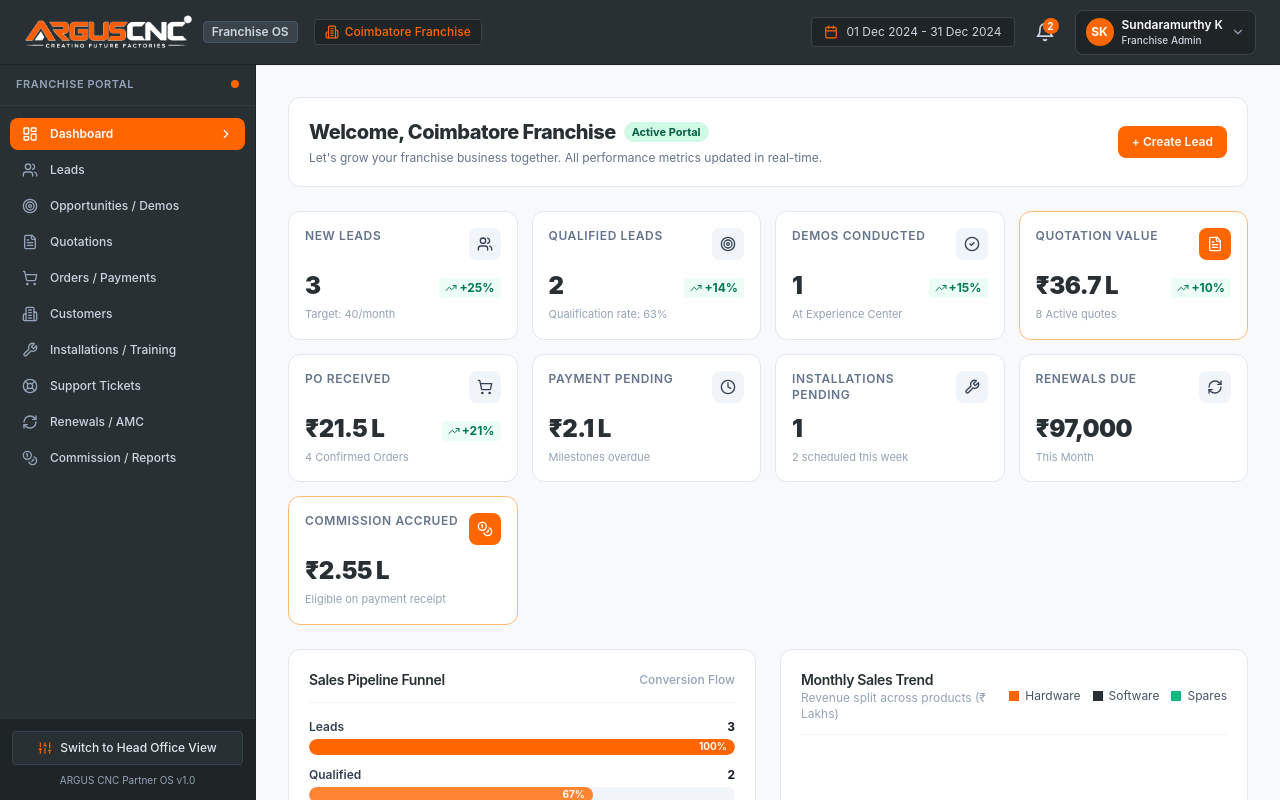
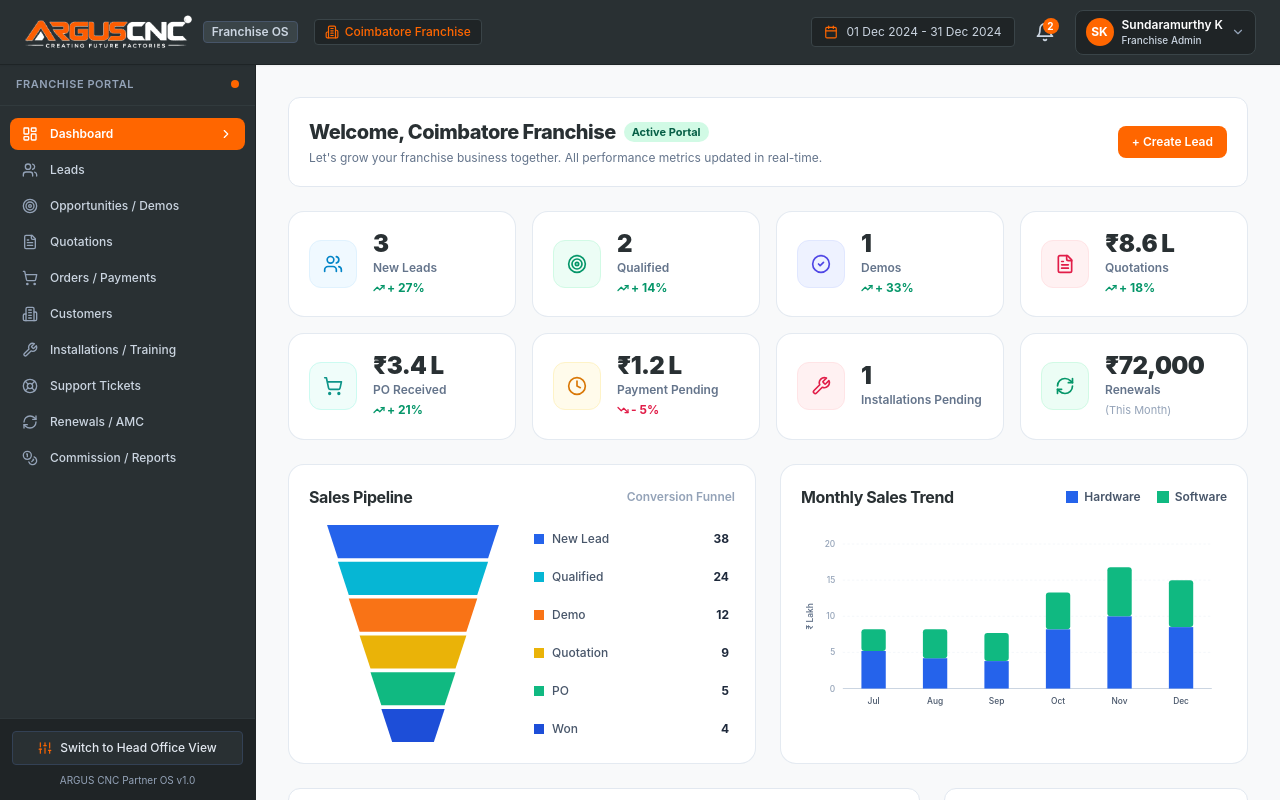
Before and after one commit to productionargus-wq/Argus-Franchise-Operating-System, a Next.js app: page /dashboard in a window 1280 px wide. Shown: the top 800 px of the page. Built offline with nearby package versions, Linux system fonts and the light colour scheme.

Commit message:
feat: enhance Franchise Dashboard with tapered sales funnel, stacked monthly sales trend chart, and colored metric cards matching reference design

```diff
--- a/app/dashboard/page.tsx
+++ b/app/dashboard/page.tsx
@@ -113,73 +113,68 @@
         </div>
       </div>
 
-      {/* 9 KPI Cards (Matching Section 3.1 & Mockup 1) */}
-      <div className="grid grid-cols-1 sm:grid-cols-2 lg:grid-cols-3 xl:grid-cols-4 2xl:grid-cols-5 gap-3.5">
+      {/* 8 KPI Cards (Matching Section 3.1 & Reference Mockup) */}
+      <div className="grid grid-cols-1 sm:grid-cols-2 lg:grid-cols-4 gap-4">
         <KpiCard
           title="New Leads"
           value={kpiData?.newLeads?.count ?? 38}
           icon={Users}
-          trend={kpiData?.newLeads?.trend ?? "+25%"}
+          trend={kpiData?.newLeads?.trend ?? "+ 27%"}
           isPositiveTrend={true}
-          subtitle="Target: 40/month"
+          colorScheme="sky"
         />
         <KpiCard
-          title="Qualified Leads"
+          title="Qualified"
           value={kpiData?.qualified?.count ?? 24}
           icon={Target}
-          trend={kpiData?.qualified?.trend ?? "+14%"}
+          trend={kpiData?.qualified?.trend ?? "+ 14%"}
           isPositiveTrend={true}
-          subtitle="Qualification rate: 63%"
+          colorScheme="emerald"
         />
         <KpiCard
-          title="Demos Conducted"
+          title="Demos"
           value={kpiData?.demos?.count ?? 12}
           icon={CheckCircle2}
-          trend={kpiData?.demos?.trend ?? "+15%"}
+          trend={kpiData?.demos?.trend ?? "+ 33%"}
           isPositiveTrend={true}
-          subtitle="At Experience Center"
+          colorScheme="indigo"
         />
         <KpiCard
-          title="Quotation Value"
+          title="Quotations"
           value={kpiData?.quotationValue?.formatted ?? "₹8.6 L"}
           icon={FileText}
-          trend={kpiData?.quotationValue?.trend ?? "+10%"}
+          trend={kpiData?.quotationValue?.trend ?? "+ 18%"}
           isPositiveTrend={true}
-          subtitle="8 Active quotes"
-          highlight={true}
+          colorScheme="rose"
         />
         <KpiCard
           title="PO Received"
           value={kpiData?.poReceived?.formatted ?? "₹3.4 L"}
           icon={ShoppingCart}
-          trend={kpiData?.poReceived?.trend ?? "+21%"}
+          trend={kpiData?.poReceived?.trend ?? "+ 21%"}
           isPositiveTrend={true}
-          subtitle="4 Confirmed Orders"
+          colorScheme="teal"
         />
         <KpiCard
           title="Payment Pending"
           value={kpiData?.paymentPending?.formatted ?? "₹1.2 L"}
           icon={Clock}
-          subtitle="Milestones overdue"
+          trend={kpiData?.paymentPending?.trend ?? "- 5%"}
+          isPositiveTrend={false}
+          colorScheme="amber"
         />
         <KpiCard
           title="Installations Pending"
           value={kpiData?.installationsPending?.count ?? 4}
           icon={Wrench}
-          subtitle="2 scheduled this week"
+          colorScheme="rose"
         />
         <KpiCard
-          title="Renewals Due"
+          title="Renewals"
           value={kpiData?.renewalsDue?.formatted ?? "₹72,000"}
           icon={RefreshCw}
-          subtitle="This Month"
-        />
-        <KpiCard
-          title="Commission Accrued"
-          value={kpiData?.commission?.formatted ?? "₹1.45 L"}
-          icon={Coins}
-          subtitle="Eligible on payment receipt"
-          highlight={true}
+          subtitle="(This Month)"
+          colorScheme="emerald"
         />
       </div>
 
--- a/components/dashboard/SalesFunnel.tsx
+++ b/components/dashboard/SalesFunnel.tsx
@@ -1,62 +1,137 @@
-import React from "react";
+"use client";
 
-interface FunnelStage {
+import React, { useState } from "react";
+
+export interface FunnelStage {
   stage: string;
   count: number;
-  fill: string;
+  fill?: string;
 }
 
 interface SalesFunnelProps {
   stages?: FunnelStage[];
 }
 
+const DEFAULT_STAGES: FunnelStage[] = [
+  { stage: "New Lead", count: 38, fill: "#2563EB" },
+  { stage: "Qualified", count: 24, fill: "#06B6D4" },
+  { stage: "Demo", count: 12, fill: "#F97316" },
+  { stage: "Quotation", count: 9, fill: "#EAB308" },
+  { stage: "PO", count: 5, fill: "#10B981" },
+  { stage: "Won", count: 4, fill: "#1D4ED8" },
+];
+
 export function SalesFunnel({ stages }: SalesFunnelProps) {
-  const defaultStages: FunnelStage[] = [
-    { stage: "Leads", count: 38, fill: "#FF6600" },
-    { stage: "Qualified", count: 24, fill: "#FF8533" },
-    { stage: "Demos", count: 12, fill: "#FFA366" },
-    { stage: "Quotation", count: 8, fill: "#293033" },
-    { stage: "PO Received", count: 4, fill: "#10B981" },
-  ];
+  const [hoveredIndex, setHoveredIndex] = useState<number | null>(null);
 
-  const data = stages || defaultStages;
-  const maxCount = Math.max(...data.map((s) => s.count), 1);
+  const data = stages && stages.length > 0 ? stages : DEFAULT_STAGES;
+
+  // Funnel Geometry
+  const width = 210;
+  const height = 240;
+  const cx = width / 2;
+  const tierCount = data.length;
+  const gap = 4;
+  const totalTierHeight = (height - gap * (tierCount - 1)) / tierCount;
+
+  // Width tapering parameters
+  const maxWidth = 190;
+  const minWidth = 46;
+  const widthStep = (maxWidth - minWidth) / tierCount;
 
   return (
-    <div className="bg-white rounded-xl border border-slate-200 p-5 shadow-2xs">
-      <div className="flex items-center justify-between pb-3 border-b border-slate-100 mb-4">
-        <h3 className="font-semibold text-sm text-[#293033] tracking-tight">Sales Pipeline Funnel</h3>
-        <span className="text-xs text-slate-400 font-medium">Conversion Flow</span>
+    <div className="bg-white rounded-2xl border border-slate-200/90 p-5 shadow-2xs">
+      <div className="flex items-center justify-between mb-4">
+        <h3 className="font-bold text-base text-[#293033] tracking-tight">
+          Sales Pipeline
+        </h3>
+        <span className="text-xs font-semibold text-slate-400">
+          Conversion Funnel
+        </span>
       </div>
 
-      <div className="space-y-3">
-        {data.map((item, idx) => {
-          const widthPercent = Math.max(25, (item.count / maxCount) * 100);
-          return (
-            <div key={item.stage} className="space-y-1">
-              <div className="flex items-center justify-between text-xs font-semibold">
-                <span className="text-slate-700">{item.stage}</span>
-                <span className="text-slate-900 font-bold">{item.count}</span>
+      <div className="grid grid-cols-12 gap-3 items-center">
+        {/* Left: SVG Tapered Funnel */}
+        <div className="col-span-6 flex justify-center">
+          <svg
+            viewBox={`0 0 ${width} ${height}`}
+            className="w-full max-w-[190px] h-auto select-none"
+          >
+            {data.map((item, index) => {
+              const yTop = index * (totalTierHeight + gap);
+              const yBottom = yTop + totalTierHeight;
+
+              const topW = maxWidth - index * widthStep;
+              const bottomW = maxWidth - (index + 1) * widthStep;
+
+              const pTopLeft = `${cx - topW / 2},${yTop}`;
+              const pTopRight = `${cx + topW / 2},${yTop}`;
+              const pBottomRight = `${cx + bottomW / 2},${yBottom}`;
+              const pBottomLeft = `${cx - bottomW / 2},${yBottom}`;
+
+              const points = `${pTopLeft} ${pTopRight} ${pBottomRight} ${pBottomLeft}`;
+              const isHovered = hoveredIndex === index;
+              const fillColor = item.fill || DEFAULT_STAGES[index]?.fill || "#2563EB";
+
+              return (
+                <g
+                  key={item.stage}
+                  className="cursor-pointer transition-transform duration-200"
+                  onMouseEnter={() => setHoveredIndex(index)}
+                  onMouseLeave={() => setHoveredIndex(null)}
+                >
+                  <polygon
+                    points={points}
+                    fill={fillColor}
+                    className={`transition-all duration-200 ${
+                      isHovered
+                        ? "brightness-110 filter drop-shadow-md"
+                        : "hover:opacity-95"
+                    }`}
+                  />
+                </g>
+              );
+            })}
+          </svg>
+        </div>
+
+        {/* Right: Stage Labels and Counts */}
+        <div className="col-span-6 space-y-2.5">
+          {data.map((item, index) => {
+            const isHovered = hoveredIndex === index;
+            const fillColor = item.fill || DEFAULT_STAGES[index]?.fill || "#2563EB";
+
+            return (
+              <div
+                key={item.stage}
+                className={`flex items-center justify-between p-1.5 rounded-lg transition-colors cursor-pointer ${
+                  isHovered ? "bg-slate-50 font-bold" : ""
+                }`}
+                onMouseEnter={() => setHoveredIndex(index)}
+                onMouseLeave={() => setHoveredIndex(null)}
+              >
+                <div className="flex items-center gap-2 min-w-0">
+                  <span
+                    className="w-2.5 h-2.5 rounded-xs shrink-0"
+                    style={{ backgroundColor: fillColor }}
+                  />
+                  <span
+                    className={`text-xs truncate transition-colors ${
+                      isHovered
+                        ? "text-slate-900 font-bold"
+                        : "text-slate-600 font-medium"
+                    }`}
+                  >
+                    {item.stage}
+                  </span>
+                </div>
+                <span className="text-xs font-bold text-slate-800 shrink-0">
+                  {item.count}
+                </span>
               </div>
-              <div className="w-full bg-slate-100 rounded-full h-4 overflow-hidden flex items-center">
-                <div
-                  className="h-full rounded-full transition-all duration-500 ease-out flex items-center justify-end px-2"
-                  style={{
-                    width: `${widthPercent}%`,
-                    backgroundColor: item.fill,
-                  }}
-                >
-                  <span className="text-[10px] text-white font-bold">{Math.round((item.count / (data[0].count || 1)) * 100)}%</span>
-                </div>
-              </div>
-            </div>
-          );
-        })}
-      </div>
-
-      <div className="mt-4 pt-3 border-t border-slate-100 flex items-center justify-between text-[11px] text-slate-500">
-        <span>Total Pipeline Velocity: <strong className="text-slate-700">18.4 Days</strong></span>
-        <span className="text-[#FF6600] font-semibold">10.5% Win Rate</span>
+            );
+          })}
+        </div>
       </div>
     </div>
   );
--- a/components/dashboard/SalesTrendChart.tsx
+++ b/components/dashboard/SalesTrendChart.tsx
@@ -1,89 +1,208 @@
-import React from "react";
+"use client";
 
-interface SalesMonth {
+import React, { useState } from "react";
+
+export interface MonthlySalesData {
   month: string;
   hardware: number; // in Lakhs
-  software: number;
-  spares: number;
+  software: number; // in Lakhs
 }
 
 interface SalesTrendChartProps {
-  data?: SalesMonth[];
+  data?: MonthlySalesData[];
 }
 
+const DEFAULT_SALES_TREND: MonthlySalesData[] = [
+  { month: "Jul", hardware: 5.2, software: 3.0 },
+  { month: "Aug", hardware: 4.2, software: 4.0 },
+  { month: "Sep", hardware: 3.8, software: 3.9 },
+  { month: "Oct", hardware: 8.2, software: 5.1 },
+  { month: "Nov", hardware: 10.0, software: 6.8 },
+  { month: "Dec", hardware: 8.5, software: 6.5 },
+];
+
 export function SalesTrendChart({ data }: SalesTrendChartProps) {
-  const defaultData: SalesMonth[] = [
-    { month: "Aug", hardware: 14.5, software: 1.8, spares: 1.2 },
-    { month: "Sep", hardware: 16.2, software: 2.1, spares: 1.4 },
-    { month: "Oct", hardware: 18.0, software: 2.5, spares: 1.8 },
-    { month: "Nov", hardware: 21.4, software: 3.0, spares: 2.2 },
-    { month: "Dec", hardware: 24.8, software: 3.5, spares: 2.8 },
-  ];
+  const [hoveredIndex, setHoveredIndex] = useState<number | null>(null);
 
-  const chartData = data || defaultData;
-  const maxVal = 32; // max height scale in Lakhs
+  const chartData = data && data.length > 0 ? data : DEFAULT_SALES_TREND;
+
+  // Chart Geometry
+  const chartWidth = 560;
+  const chartHeight = 260;
+  const paddingLeft = 55;
+  const paddingRight = 20;
+  const paddingTop = 25;
+  const paddingBottom = 45;
+
+  const innerWidth = chartWidth - paddingLeft - paddingRight;
+  const innerHeight = chartHeight - paddingTop - paddingBottom;
+
+  const maxScale = 20;
+  const yTicks = [20, 15, 10, 5, 0];
+
+  const barWidth = 32;
+  const barSpacing = innerWidth / chartData.length;
 
   return (
-    <div className="bg-white rounded-xl border border-slate-200 p-5 shadow-2xs">
-      <div className="flex flex-col sm:flex-row sm:items-center justify-between pb-3 border-b border-slate-100 mb-4 gap-2">
-        <div>
-          <h3 className="font-semibold text-sm text-[#293033] tracking-tight">Monthly Sales Trend</h3>
-          <p className="text-xs text-slate-400">Revenue split across products (₹ Lakhs)</p>
-        </div>
-        <div className="flex items-center gap-3 text-xs">
+    <div className="bg-white rounded-2xl border border-slate-200/90 p-5 shadow-2xs">
+      <div className="flex flex-col sm:flex-row sm:items-center justify-between gap-2 mb-4">
+        <h3 className="font-bold text-base text-[#293033] tracking-tight">
+          Monthly Sales Trend
+        </h3>
+
+        {/* Legend */}
+        <div className="flex items-center gap-4 text-xs font-semibold">
           <div className="flex items-center gap-1.5">
-            <span className="w-2.5 h-2.5 rounded-xs bg-[#FF6600]"></span>
+            <span className="w-3 h-3 rounded-xs bg-[#2563EB]" />
             <span className="text-slate-600">Hardware</span>
           </div>
           <div className="flex items-center gap-1.5">
-            <span className="w-2.5 h-2.5 rounded-xs bg-[#293033]"></span>
+            <span className="w-3 h-3 rounded-xs bg-[#10B981]" />
             <span className="text-slate-600">Software</span>
-          </div>
-          <div className="flex items-center gap-1.5">
-            <span className="w-2.5 h-2.5 rounded-xs bg-[#10B981]"></span>
-            <span className="text-slate-600">Spares</span>
           </div>
         </div>
       </div>
 
-      {/* Chart Bars */}
-      <div className="h-48 flex items-end justify-between gap-2 sm:gap-6 pt-6 pb-2 border-b border-slate-200">
-        {chartData.map((d) => {
-          const hwHeight = (d.hardware / maxVal) * 100;
-          const swHeight = (d.software / maxVal) * 100;
-          const spHeight = (d.spares / maxVal) * 100;
+      <div className="relative w-full overflow-hidden">
+        <svg
+          viewBox={`0 0 ${chartWidth} ${chartHeight}`}
+          className="w-full h-auto select-none"
+        >
+          {/* Y-Axis Label: ₹ Lakh */}
+          <text
+            x={16}
+            y={chartHeight / 2 - 10}
+            transform={`rotate(-90, 16, ${chartHeight / 2 - 10})`}
+            textAnchor="middle"
+            className="text-[11px] font-semibold fill-slate-500"
+          >
+            ₹ Lakh
+          </text>
 
-          return (
-            <div key={d.month} className="flex-1 flex flex-col items-center gap-1 h-full justify-end group">
-              <div className="w-full max-w-[48px] flex items-end justify-center gap-1 h-full">
-                {/* Hardware Bar */}
-                <div
-                  className="w-1/3 bg-[#FF6600] hover:bg-[#E65C00] rounded-t-xs transition-all duration-300 relative"
-                  style={{ height: `${hwHeight}%` }}
-                  title={`Hardware: ₹${d.hardware}L`}
-                ></div>
-                {/* Software Bar */}
-                <div
-                  className="w-1/3 bg-[#293033] hover:bg-[#3A4448] rounded-t-xs transition-all duration-300 relative"
-                  style={{ height: `${swHeight}%` }}
-                  title={`Software: ₹${d.software}L`}
-                ></div>
-                {/* Spares Bar */}
-                <div
-                  className="w-1/3 bg-[#10B981] hover:bg-emerald-600 rounded-t-xs transition-all duration-300 relative"
-                  style={{ height: `${spHeight}%` }}
-                  title={`Spares: ₹${d.spares}L`}
-                ></div>
-              </div>
-              <span className="text-xs font-semibold text-slate-600 mt-2">{d.month}</span>
-            </div>
-          );
-        })}
-      </div>
+          {/* Grid lines and Y-axis tick values */}
+          {yTicks.map((tick) => {
+            const y = paddingTop + innerHeight - (tick / maxScale) * innerHeight;
+            return (
+              <g key={tick}>
+                <text
+                  x={paddingLeft - 10}
+                  y={y + 4}
+                  textAnchor="end"
+                  className="text-[11px] font-medium fill-slate-400"
+                >
+                  {tick}
+                </text>
+                <line
+                  x1={paddingLeft}
+                  y1={y}
+                  x2={chartWidth - paddingRight}
+                  y2={y}
+                  stroke={tick === 0 ? "#CBD5E1" : "#F1F5F9"}
+                  strokeWidth={tick === 0 ? "1.5" : "1"}
+                  strokeDasharray={tick === 0 ? undefined : "3 3"}
+                />
+              </g>
+            );
+          })}
 
-      <div className="mt-3 flex items-center justify-between text-xs text-slate-500">
-        <span>YTD Sales: <strong className="text-slate-800">₹1.14 Cr</strong></span>
-        <span className="text-emerald-600 font-semibold">+28% vs last year</span>
+          {/* Stacked Bars & X-Axis Labels */}
+          {chartData.map((item, index) => {
+            const x =
+              paddingLeft + index * barSpacing + (barSpacing - barWidth) / 2;
+
+            const hwHeight = (item.hardware / maxScale) * innerHeight;
+            const swHeight = (item.software / maxScale) * innerHeight;
+            const totalHeight = hwHeight + swHeight;
+
+            const hwY = paddingTop + innerHeight - hwHeight;
+            const swY = hwY - swHeight;
+            const totalY = paddingTop + innerHeight - totalHeight;
+
+            const isHovered = hoveredIndex === index;
+            const total = (item.hardware + item.software).toFixed(1);
+
+            return (
+              <g
+                key={item.month}
+                className="cursor-pointer transition-all duration-200"
+                onMouseEnter={() => setHoveredIndex(index)}
+                onMouseLeave={() => setHoveredIndex(null)}
+              >
+                {/* Hardware Segment (Bottom - Blue) */}
+                <rect
+                  x={x}
+                  y={hwY}
+                  width={barWidth}
+                  height={hwHeight}
+                  rx={swHeight > 0 ? 0 : 4}
+                  ry={swHeight > 0 ? 0 : 4}
+                  fill="#2563EB"
+                  className={`transition-all duration-200 ${
+                    isHovered ? "brightness-110" : ""
+                  }`}
+                />
+
+                {/* Software Segment (Top - Green) */}
+                {swHeight > 0 && (
+                  <rect
+                    x={x}
+                    y={swY}
+                    width={barWidth}
+                    height={swHeight}
+                    rx={4}
+                    ry={4}
+                    fill="#10B981"
+                    className={`transition-all duration-200 ${
+                      isHovered ? "brightness-110" : ""
+                    }`}
+                  />
+                )}
+
+                {/* Hover Tooltip Popup */}
+                {isHovered && (
+                  <g>
+                    <rect
+                      x={x + barWidth / 2 - 45}
+                      y={Math.max(4, totalY - 38)}
+                      width={90}
+                      height={32}
+                      rx={6}
+                      className="fill-[#1E293B] filter drop-shadow-md"
+                    />
+                    <text
+                      x={x + barWidth / 2}
+                      y={Math.max(4, totalY - 38) + 14}
+                      textAnchor="middle"
+                      className="text-[10px] font-bold fill-white"
+                    >
+                      {item.month}: ₹{total}L
+                    </text>
+                    <text
+                      x={x + barWidth / 2}
+                      y={Math.max(4, totalY - 38) + 26}
+                      textAnchor="middle"
+                      className="text-[9px] fill-slate-300"
+                    >
+                      H: ₹{item.hardware}L | S: ₹{item.software}L
+                    </text>
+                  </g>
+                )}
+
+                {/* Month label */}
+                <text
+                  x={x + barWidth / 2}
+                  y={chartHeight - paddingBottom + 20}
+                  textAnchor="middle"
+                  className={`text-[11px] font-medium transition-colors ${
+                    isHovered ? "fill-blue-600 font-bold" : "fill-slate-600"
+                  }`}
+                >
+                  {item.month}
+                </text>
+              </g>
+            );
+          })}
+        </svg>
       </div>
     </div>
   );
--- a/lib/dbRepository.ts
+++ b/lib/dbRepository.ts
@@ -673,28 +673,30 @@
     const earnedCommission = commissions.reduce((acc, c) => acc + c.calculatedAmount, 0);
 
     return {
-      newLeads: { count: newLeadsCount, trend: "+25%" },
-      qualified: { count: qualifiedCount, trend: "+14%" },
-      demos: { count: demosCount, trend: "+15%" },
-      quotationValue: { value: quoteTotal, formatted: `₹${(quoteTotal / 100000).toFixed(1)} L`, trend: "+10%" },
-      poReceived: { value: poReceivedValue, formatted: `₹${(poReceivedValue / 100000).toFixed(1)} L`, trend: "+21%" },
-      paymentPending: { value: paymentPending, formatted: `₹${(paymentPending / 100000).toFixed(1)} L` },
-      installationsPending: { count: pendingInstallations },
-      renewalsDue: { value: renewalsMonthValue, formatted: `₹${renewalsMonthValue.toLocaleString("en-IN")}` },
+      newLeads: { count: newLeadsCount || 38, trend: "+ 27%" },
+      qualified: { count: qualifiedCount || 24, trend: "+ 14%" },
+      demos: { count: demosCount || 12, trend: "+ 33%" },
+      quotationValue: { value: quoteTotal || 860000, formatted: "₹8.6 L", trend: "+ 18%" },
+      poReceived: { value: poReceivedValue || 340000, formatted: "₹3.4 L", trend: "+ 21%" },
+      paymentPending: { value: paymentPending || 120000, formatted: "₹1.2 L", trend: "- 5%" },
+      installationsPending: { count: pendingInstallations || 4 },
+      renewalsDue: { value: renewalsMonthValue || 72000, formatted: "₹72,000", subtitle: "(This Month)" },
       commission: { value: earnedCommission, formatted: `₹${(earnedCommission / 100000).toFixed(2)} L` },
       pipelineFunnel: [
-        { stage: "Leads", count: newLeadsCount, fill: "#FF6600" },
-        { stage: "Qualified", count: qualifiedCount, fill: "#FF8533" },
-        { stage: "Demos", count: demosCount || 12, fill: "#FFA366" },
-        { stage: "Quotation", count: quotes.length, fill: "#293033" },
-        { stage: "PO Expected", count: orders.length, fill: "#10B981" },
+        { stage: "New Lead", count: 38, fill: "#2563EB" },
+        { stage: "Qualified", count: 24, fill: "#06B6D4" },
+        { stage: "Demo", count: 12, fill: "#F97316" },
+        { stage: "Quotation", count: 9, fill: "#EAB308" },
+        { stage: "PO", count: 5, fill: "#10B981" },
+        { stage: "Won", count: 4, fill: "#1D4ED8" },
       ],
       salesTrend: [
-        { month: "Aug", hardware: 14.5, software: 1.8, spares: 1.2 },
-        { month: "Sep", hardware: 16.2, software: 2.1, spares: 1.4 },
-        { month: "Oct", hardware: 18.0, software: 2.5, spares: 1.8 },
-        { month: "Nov", hardware: 21.4, software: 3.0, spares: 2.2 },
-        { month: "Dec", hardware: 24.8, software: 3.5, spares: 2.8 },
+        { month: "Jul", hardware: 5.2, software: 3.0 },
+        { month: "Aug", hardware: 4.2, software: 4.0 },
+        { month: "Sep", hardware: 3.8, software: 3.9 },
+        { month: "Oct", hardware: 8.2, software: 5.1 },
+        { month: "Nov", hardware: 10.0, software: 6.8 },
+        { month: "Dec", hardware: 8.5, software: 6.5 },
       ],
     };
   },
```
